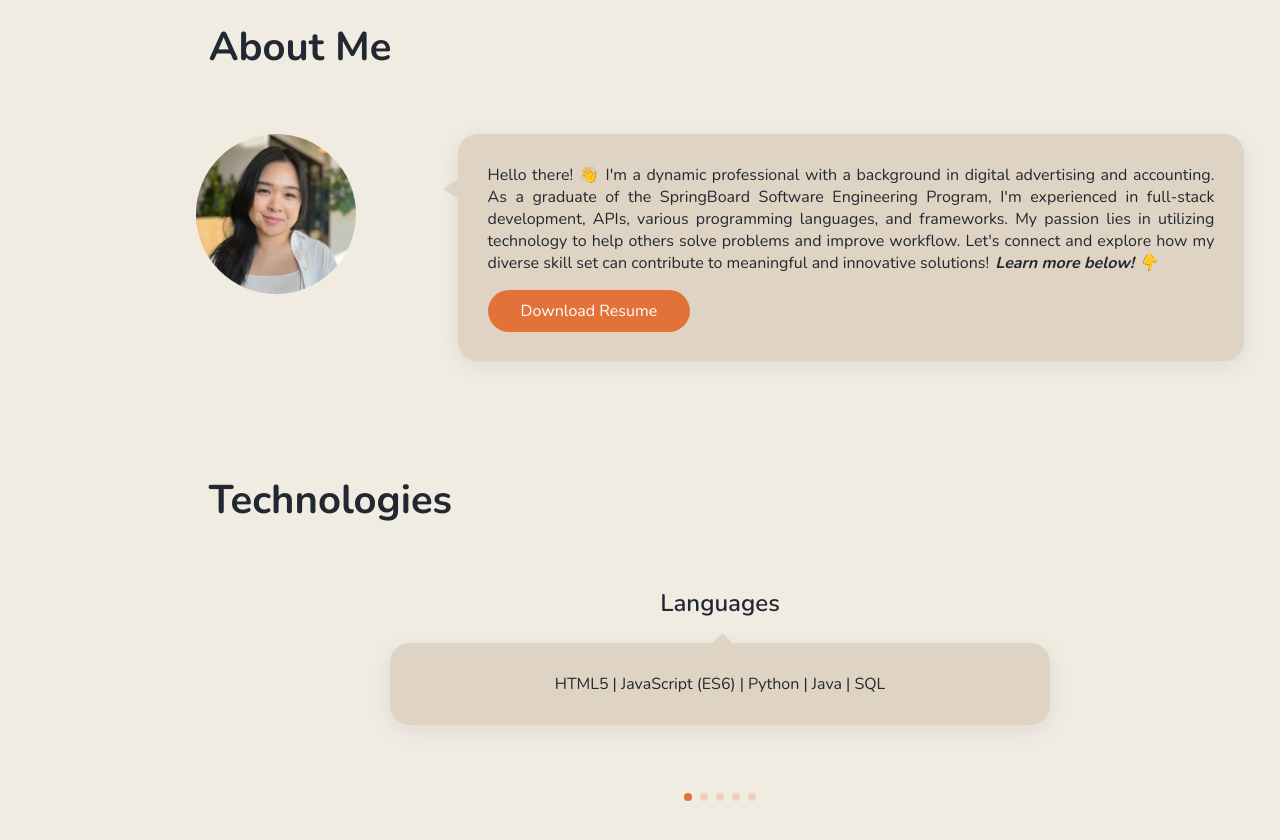
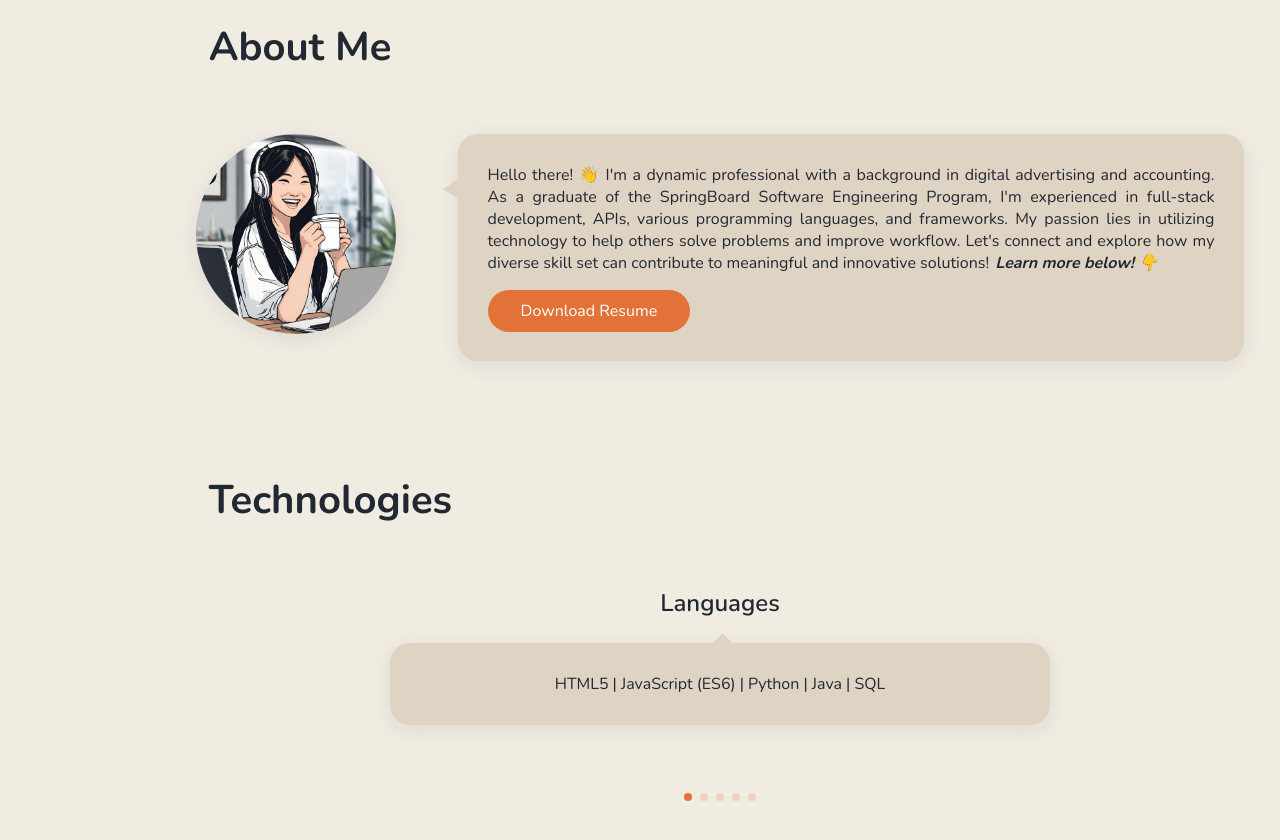
Before and after one commit to xieb3cky/Personal-Portfolio, a React (Create React App) app: page / in a window 1280 px wide. Shown: the part 860-1700 px from the top of the page. Built offline with nearby package versions, Linux system fonts and the light colour scheme.

Commit message:
updated about me img

```diff
--- a/src/components/about/About.css
+++ b/src/components/about/About.css
@@ -4,9 +4,10 @@
 }
 
 .about-img{
-    width: 160px;
-    height: 160px;
+    width: 200px;
+    height: 200px;
     border-radius: 50%;
+    box-shadow: var(--shadow);
 }
 .about-data {
     padding: 1.85rem;
--- a/src/components/about/About.js
+++ b/src/components/about/About.js
@@ -1,6 +1,6 @@
 import React from 'react';
 import './About.css';
-import ImageOfMe from "../../assets/me.jpg";
+import ImageOfMe from "../../assets/selfie.png";
 
 export default function About() {
     return (
```
Also changed, not shown: src/assets/selfie.png (added), src/assets/working.png (deleted).
